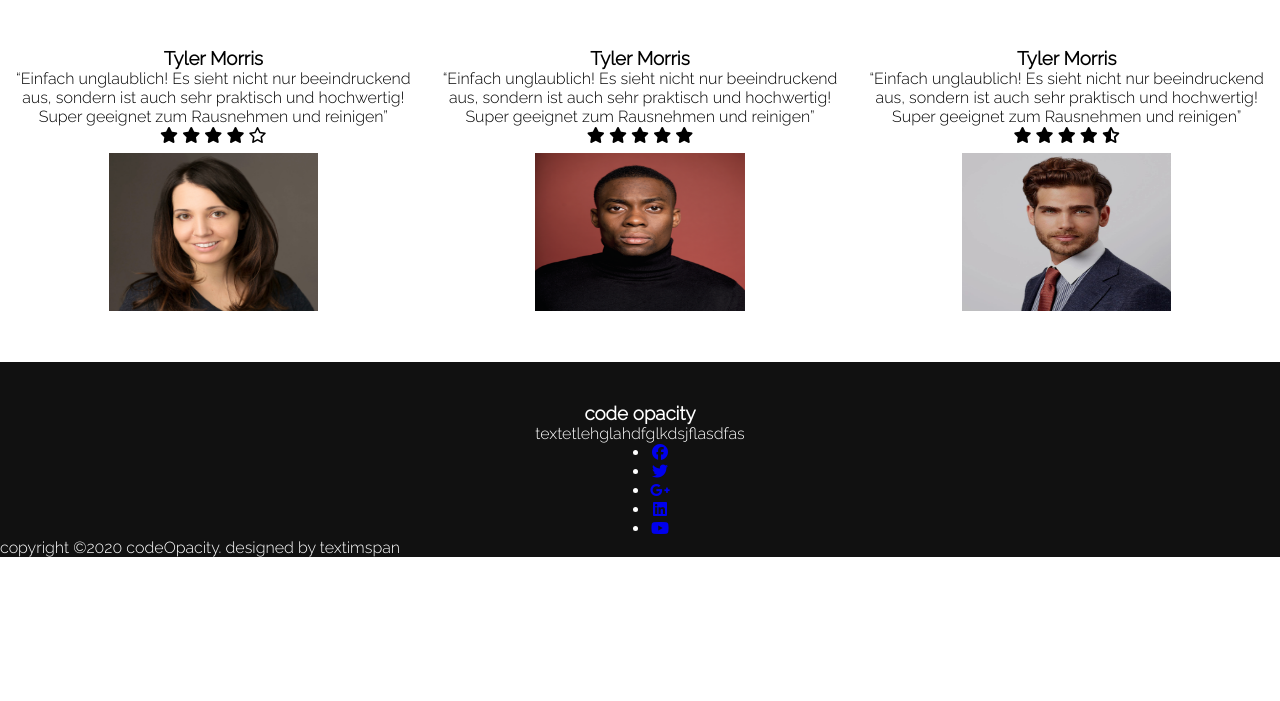
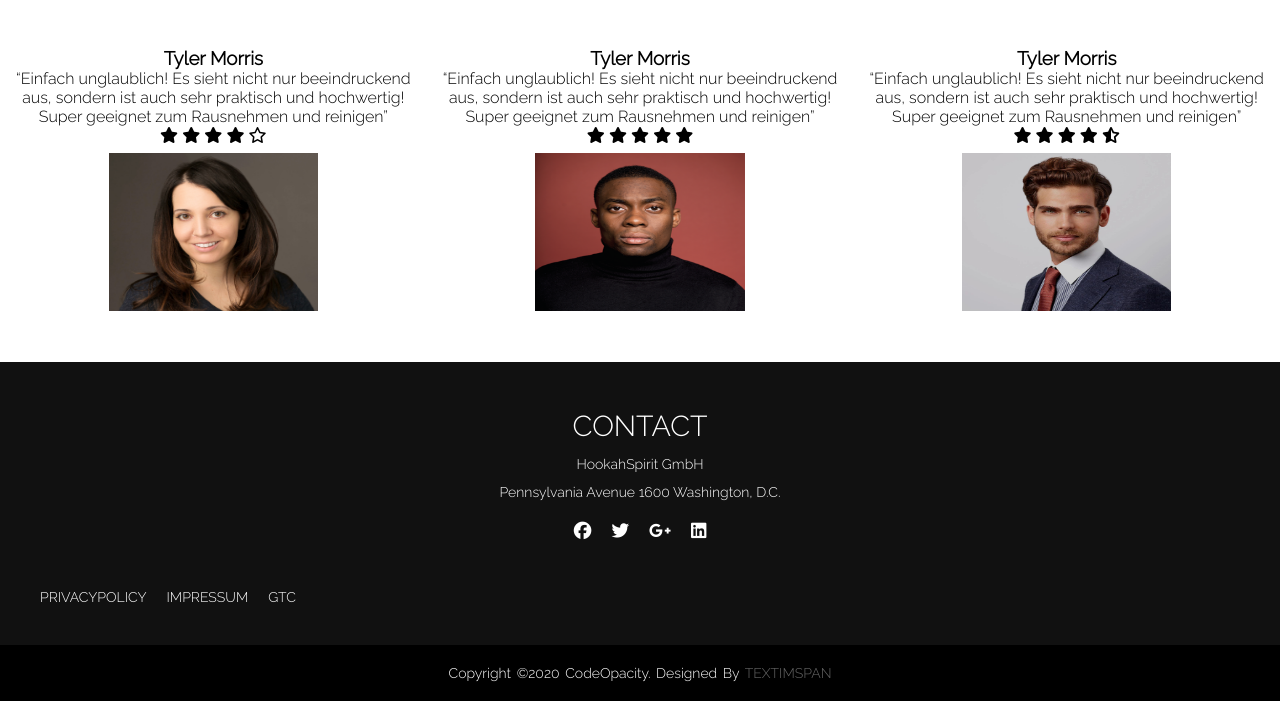
Before and after one commit to ChillyVanilly/RWD_Semesterarbeit_Vasilii, a plain HTML site: page index.html in a window 1280 px wide. Shown: the part 3786-4487 px from the top of the page. Before the commit the page ends 4343 px from the top, so only its background shows below. Drawn offline with Linux system fonts and the light colour scheme.

Commit message:
improved footer

```diff
--- a/index.html
+++ b/index.html
@@ -187,15 +187,21 @@
     </div>
     <footer>
         <div class="footer-content">
-            <h3>code opacity</h3>
-            <p>textetlehglahdfglkdsjflasdfas</p>
+            <h3>CONTACT</h3>
+            <p>HookahSpirit GmbH</p>
+            <p>Pennsylvania Avenue 1600 Washington, D.C.</p>
             <ul class="socials">
                 <li><a href="#"><i class="fa fa-facebook"></i></a></li>
                 <li><a href="#"><i class="fa fa-twitter"></i></a></li>
                 <li><a href="#"><i class="fa fa-google-plus"></i></a></li>
                 <li><a href="#"><i class="fa fa-linkedin-square"></i></a></li>
-                <li><a href="#"><i class="fa fa-youtube"></i></a></li>
+                <li><a href="#" class="unsichtbar"><i class="fa fa-youtube"></i></a></li>
             </ul>
+        </div>
+        <div class="footerleft">
+            <a href="#"><p>PRIVACYPOLICY</p></a>
+            <a href="#"><p>IMPRESSUM</p></a>
+            <a href="#"><p>GTC</p></a>
         </div>
         <div class="footer-bottom">
             <p>copyright &copy;2020 codeOpacity. designed by <span>textimspan</span></p>
--- a/style.css
+++ b/style.css
@@ -604,7 +604,82 @@ footer
   flex-direction: column;
   text-align: center;
 }
+.footer-content h3{
+  font-size: 1.8rem;
+  font-weight: 400;
+  text-transform: capitalize;
+  line-height: 3rem;
+}
+.footer-content p{
+  max-width: 500px;
+  margin: 10px auto 20;
+  line-height: 28px;
+  font-size: 14px;
+}
 
+.socials
+{
+  list-style: none;
+  display: flex;
+  align-items: center;
+  justify-content: center;
+  margin: 1rem 0 3rem 0;
+}
+.unsichtbar
+{
+  opacity: 0%;
+}
+.socials li
+{
+  margin: 0 10px;
+}
+.socials a{
+  text-decoration: none;
+  color: #fff;
+}
+.socials a i
+{
+  font-size: 1.1rem;
+  transition: color .4s ease;
+
+}
+.socials a:hover i{
+  color: aqua;
+}
+.footer-bottom{
+  background: #000;
+  width: 100vw;
+  padding: 20px 0;
+  text-align: center;
+}
+.footer-bottom p{
+  font-size: 14px;
+  word-spacing: 2px;
+  text-transform: capitalize;
+}
+.footer-bottom span{
+  text-transform: uppercase;
+  opacity: .4;
+  font-weight: 200;
+}
+.footerleft{
+  width: 100%;
+  margin-left: 20px;
+  margin-bottom: 20px;
+  display: flex;
+}
+.footerleft a{
+  font-size: 14px;
+  word-spacing: 10px;
+  text-transform: capitalize;
+  color: #fff;
+  text-decoration: none;
+}
+.footerleft p{
+  width: 100%;
+  margin-left: 20px;
+  margin-bottom: 20px;
+}
 /*
 .containersec #untererbalken p2
 {
```
